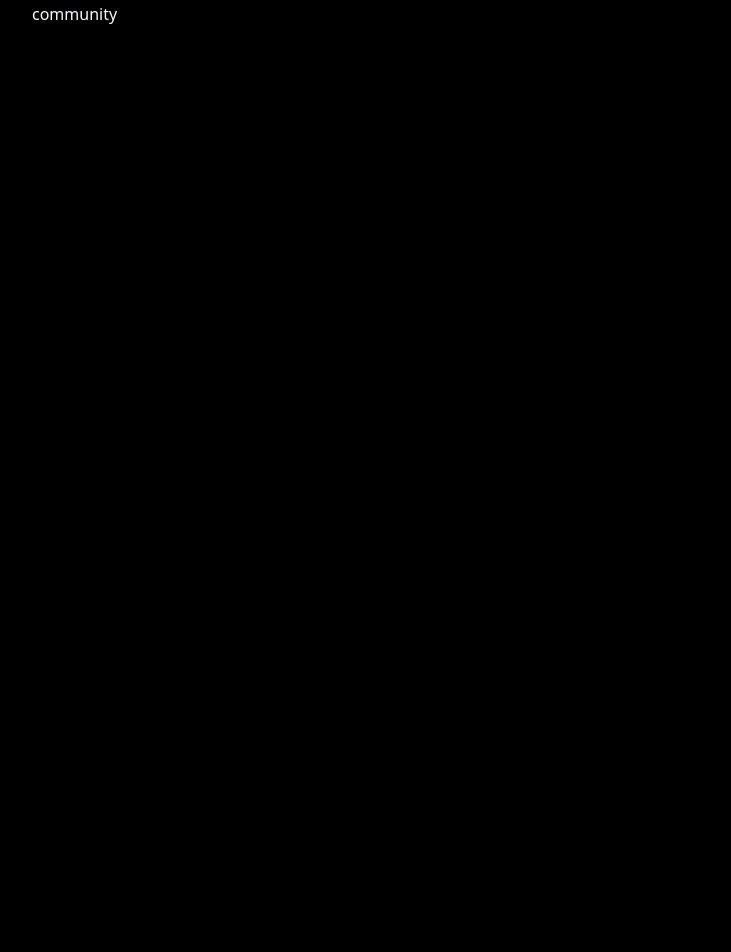
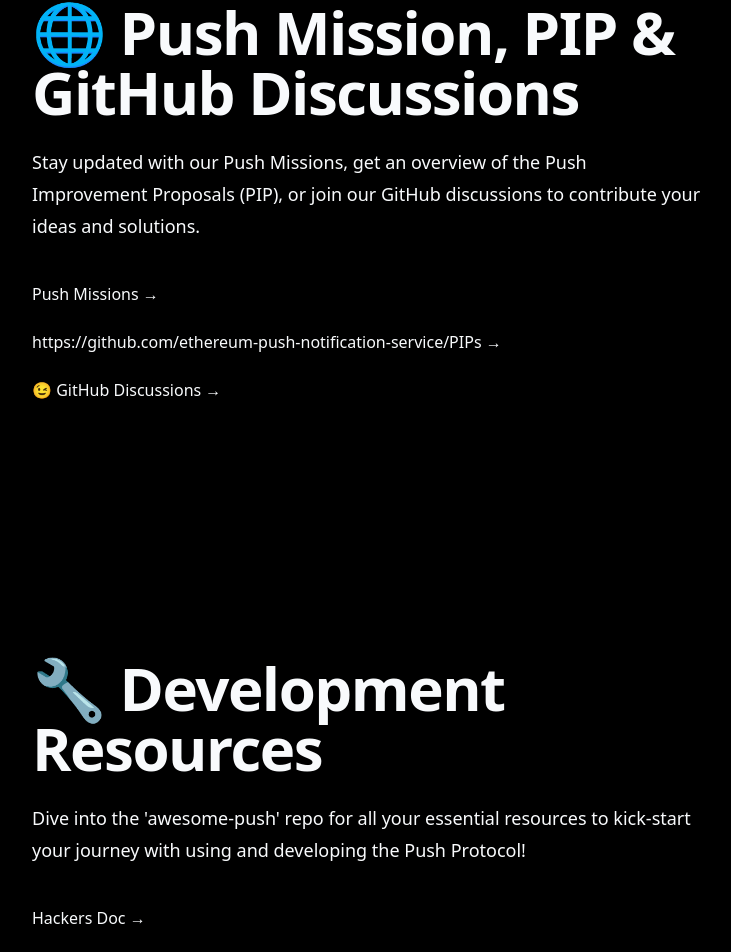
Before and after one commit to wolfcito/push-ambassadors, a Next.js app: page /community in a window 1280 px wide. Shown: the part 126-1078 px from the top of the page, without its empty margins (0-731 px from the left). Before the commit the page ends 800 px from the top, so only its background shows below. Built offline with nearby package versions, Linux system fonts and the light colour scheme.

Commit message:
chore: community page updated

```diff
--- a/src/components/links/index.ts
+++ b/src/components/links/index.ts
@@ -1 +1,2 @@
 export * from './home.links'
+export * from './push-missions.links'
--- /dev/null
+++ b/src/components/links/push-missions.links.ts
@@ -0,0 +1,17 @@
+export const pushMissions = [
+  {
+    href: 'https://pushprotocol.notion.site/Push-Missions-b38048e307d949aeaf807f40396cc731',
+    children: 'Push Missions',
+    icon: true,
+  },
+  {
+    href: 'https://github.com/ethereum-push-notification-service/PIPs',
+    children: 'https://github.com/ethereum-push-notification-service/PIPs',
+    icon: true,
+  },
+  {
+    href: 'https://github.com/orgs/ethereum-push-notification-service/discussions',
+    children: '😉 GitHub Discussions',
+    icon: true,
+  },
+]
--- /dev/null
+++ b/src/components/sections/dev-resource.section.tsx
@@ -0,0 +1,19 @@
+import { Section } from './section'
+import { LinkPink } from '~/components/link-pink'
+
+export function DevResourcesSection() {
+  return (
+    <Section id="dev-resources">
+      <h1 className="text-4xl font-bold tracking-tight sm:text-6xl">
+        🔧 Development Resources
+      </h1>
+      <p className="mt-6 text-lg leading-8 sm:max-w-md lg:max-w-none">
+        {`Dive into the 'awesome-push' repo for all your essential resources to kick-start your journey with using and developing the Push Protocol!
+`}
+      </p>
+      <div className="mt-10 flex flex-col items-start gap-6">
+        <LinkPink href="https://push.org/docs/hackers/">Hackers Doc</LinkPink>
+      </div>
+    </Section>
+  )
+}
--- a/src/components/sections/index.ts
+++ b/src/components/sections/index.ts
@@ -3,3 +3,4 @@
 export * from './section'
 export * from './resource.section'
 export * from './mission-push.section'
+export * from './dev-resource.section'
--- a/src/components/sections/mission-push.section.tsx
+++ b/src/components/sections/mission-push.section.tsx
@@ -1,5 +1,23 @@
+import { pushMissions } from '~/components/links'
 import { Section } from './section'
+import { LinkPink } from '~/components/link-pink'
 
 export function MissionsSection() {
-  return <Section id="mision-push-pip-github-discussions">community</Section>
+  return (
+    <Section id="mision-push-pip-github-discussions">
+      <h1 className="text-4xl font-bold tracking-tight sm:text-6xl">
+        🌐 Push Mission, PIP & GitHub Discussions
+      </h1>
+      <p className="mt-6 text-lg leading-8 sm:max-w-md lg:max-w-none">
+        {`Stay updated with our Push Missions, get an overview of the Push Improvement Proposals (PIP), or join our GitHub discussions to contribute your ideas and solutions.`}
+      </p>
+      <div className="mt-10 flex flex-col items-start gap-6">
+        {pushMissions.map((item) => (
+          <LinkPink key={item.href} href={item.href} icon={item.icon}>
+            {item.children}
+          </LinkPink>
+        ))}
+      </div>
+    </Section>
+  )
 }
--- a/src/components/views/community/community.view.tsx
+++ b/src/components/views/community/community.view.tsx
@@ -1,9 +1,10 @@
-import { MissionsSection } from '~/components/sections'
+import { DevResourcesSection, MissionsSection } from '~/components/sections'
 
 export function CommunityView() {
   return (
     <>
       <MissionsSection />
+      <DevResourcesSection />
     </>
   )
 }
```
